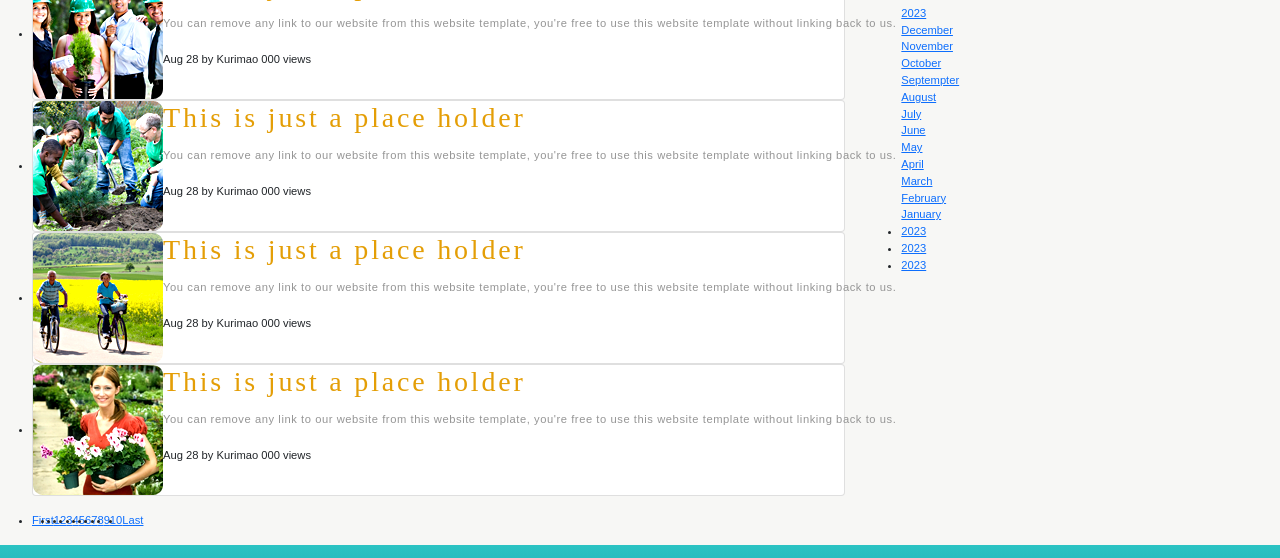
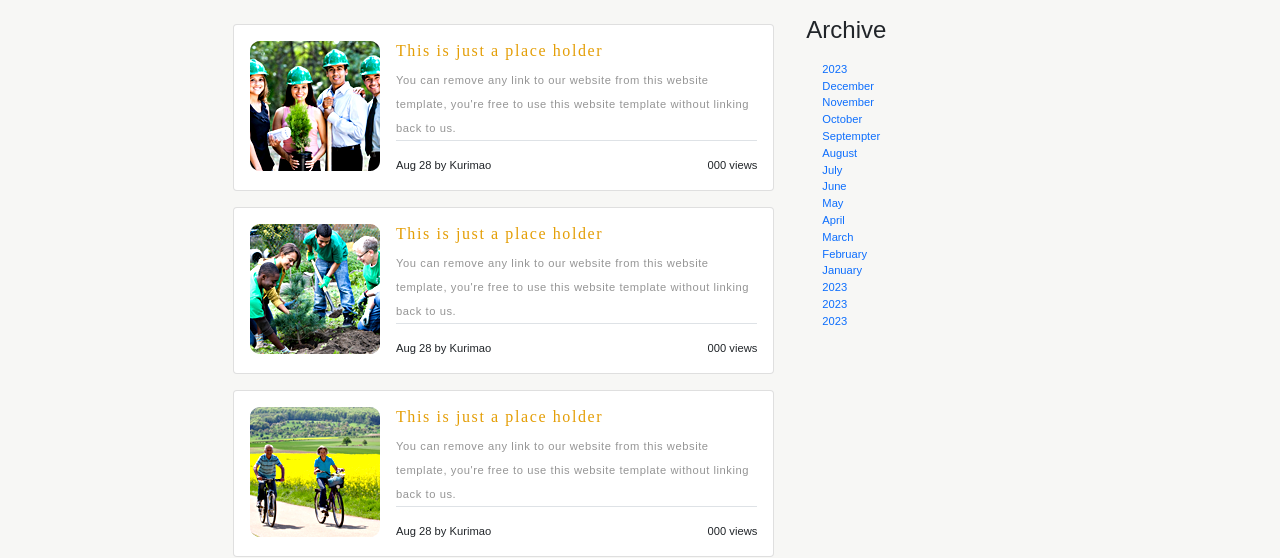
Before and after one commit to Ignacio-Akrich/TreeValey-P4, a website: page src/blog.html in a window 1280 px wide. Shown: the part 186-744 px from the top of the page. Drawn offline with nearby package versions, Linux system fonts and the light colour scheme.

Commit message:
cards blog hechas

```diff
--- a/src/blog.html
+++ b/src/blog.html
@@ -35,80 +35,80 @@
 			</div>
 		</div>
 	</nav>
-    <div id="body" class="blog d-grid">
+    <div id="body" class="blog d-grid m-0 m-auto py-5 w-index justify-content-center --bs-body-bg">
       <div class="row row-md-12">
-        <div class="col-md-8">
-          <ul class="no-dec">
-            <li>
-              <div class="card d-lg-flex flex-row">
+        <div class="col-md-8 ps-5">
+          <ul class="list-unstyled">
+            <li class="p-2">
+              <div class="card d-lg-flex flex-row p-3 rounded-4">
                 <a><img src="image/blog-thumb1.png" alt="" /></a>
-                <div>
-                  <h3>This is just a place holder</h3>
-                  <p class="text-break">
+                <div class="ps-3 ">
+                  <h3 class="fs-6">This is just a place holder</h3>
+                  <p class="border-bottom">
                     You can remove any link to our website from this website
                     template, you're free to use this website template without
                     linking back to us.
                   </p>
-                  <div>
+                  <div class="d-flex justify-content-between">
                     <span>Aug 28 by Kurimao</span> <span>000 views</span>
                   </div>
                 </div>
               </div>
             </li>
-            <li>
-              <div class="card d-lg-flex flex-row">
+            <li class="p-2">
+              <div class="card d-lg-flex flex-row p-3 rounded-4">
                 <a><img src="image/blog-thumb2.png" alt="" /></a>
-                <div>
-                  <h3>This is just a place holder</h3>
-                  <p>
+                <div class="ps-3">
+                  <h3 class="fs-6">This is just a place holder</h3>
+                  <p class="border-bottom">
                     You can remove any link to our website from this website
                     template, you're free to use this website template without
                     linking back to us.
                   </p>
-                  <div>
+                  <div class="d-flex justify-content-between">
                     <span>Aug 28 by Kurimao</span> <span>000 views</span>
                   </div>
                 </div>
               </div>
             </li>
-            <li>
-              <div class="card d-lg-flex flex-row">
+            <li class="p-2">
+              <div class="card d-lg-flex flex-row p-3 rounded-4">
                 <a><img src="image/blog-thumb3.png" alt="" /></a>
-                <div>
-                  <h3>This is just a place holder</h3>
-                  <p>
+                <div class="ps-3">
+                  <h3 class="fs-6">This is just a place holder</h3>
+                  <p class="border-bottom">
                     You can remove any link to our website from this website
                     template, you're free to use this website template without
                     linking back to us.
                   </p>
-                  <div>
+                  <div class="d-flex justify-content-between">
                     <span>Aug 28 by Kurimao</span> <span>000 views</span>
                   </div>
                 </div>
               </div>
             </li>
-            <li>
-              <div class="card d-lg-flex flex-row">
+            <li class="p-2">
+              <div class="card d-lg-flex flex-row p-3 rounded-4">
                 <a><img src="image/blog-thumb4.png" alt="" /></a>
-                <div>
-                  <h3>This is just a place holder</h3>
-                  <p>
+                <div class="ps-3">
+                  <h3 class="fs-6">This is just a place holder</h3>
+                  <p class="border-bottom">
                     You can remove any link to our website from this website
                     template, you're free to use this website template without
                     linking back to us.
                   </p>
-                  <div>
+                  <div class="d-flex justify-content-between">
                     <span>Aug 28 by Kurimao</span> <span>000 views</span>
                   </div>
                 </div>
               </div>
             </li>
           </ul>
-          <ul class="paging no-dec d-flex flex-row">
-            <li class="first">
-              <a href="#">First</a>
+          <ul class="paging list-unstyled d-flex flex-row overflow-hidden no-dec">
+            <li class="first no-dec">
+              <a class="no-dec" href="#">First</a>
             </li>
-            <li class="selected">
+            <li class="selected no-dec">
               <a href="#">1</a>
             </li>
             <li>
@@ -145,29 +145,29 @@
         </div>
         <div class="sidebar col-md-4">
           <h4>Archive</h4>
-          <ul class="no-dec">
+          <ul class="list-unstyled nav-link">
             <li class="selected d-flex flex-column">
-              <a href="#">2023</a> <span><a href="#">December</a></span>
-              <span><a href="#">November</a></span>
-              <span><a href="#">October</a></span>
-              <span><a href="#">Septempter</a></span>
-              <span><a href="#">August</a></span>
-              <span><a href="#">July</a></span>
-              <span><a href="#">June</a></span>
-              <span><a href="#">May</a></span>
-              <span><a href="#">April</a></span>
-              <span><a href="#">March</a></span>
-              <span><a href="#">February</a></span>
-              <span><a href="#">January</a></span>
+              <a class="no-dec" href="#">2023</a> <span><a class="no-dec" href="#">December</a></span>
+              <span><a class="no-dec" href="#">November</a></span>
+              <span><a class="no-dec" href="#">October</a></span>
+              <span><a class="no-dec" href="#">Septempter</a></span>
+              <span><a class="no-dec" href="#">August</a></span>
+              <span><a class="no-dec" href="#">July</a></span>
+              <span><a class="no-dec" href="#">June</a></span>
+              <span><a class="no-dec" href="#">May</a></span>
+              <span><a class="no-dec" href="#">April</a></span>
+              <span><a class="no-dec" href="#">March</a></span>
+              <span><a class="no-dec" href="#">February</a></span>
+              <span><a class="no-dec" href="#">January</a></span>
             </li>
             <li>
-              <a href="#">2023</a>
+              <a class="no-dec" href="#">2023</a>
             </li>
             <li>
-              <a href="#">2023</a>
+              <a class="no-dec" href="#">2023</a>
             </li>
             <li class="last">
-              <a href="#">2023</a>
+              <a class="no-dec" href="#">2023</a>
             </li>
           </ul>
         </div>
--- a/src/scss/custom.scss
+++ b/src/scss/custom.scss
@@ -54,6 +54,8 @@ h3{
     color: #e49e06;
     font-family: anticregular;
     letter-spacing: .1em;
+    line-height: 24px;
+    font-weight: 400;
 }
 .bg-footer{
     background: linear-gradient(to bottom, #2ac3c3, #1e819d);
@@ -71,13 +73,16 @@ h3{
     color: #787b66;
 }
 
+.rounded-4{
+    border-radius: 0.8rem;
+}
+
 .ms-footer{
     margin-left: 20px;
 }
 
 .no-dec{
     text-decoration: none;
-    white-space: nowrap;
 }
 @include media-breakpoint-up(lg) {
 .a-h{
```
Also changed, not shown: src/subdivisions.html (+5 -5 lines).
